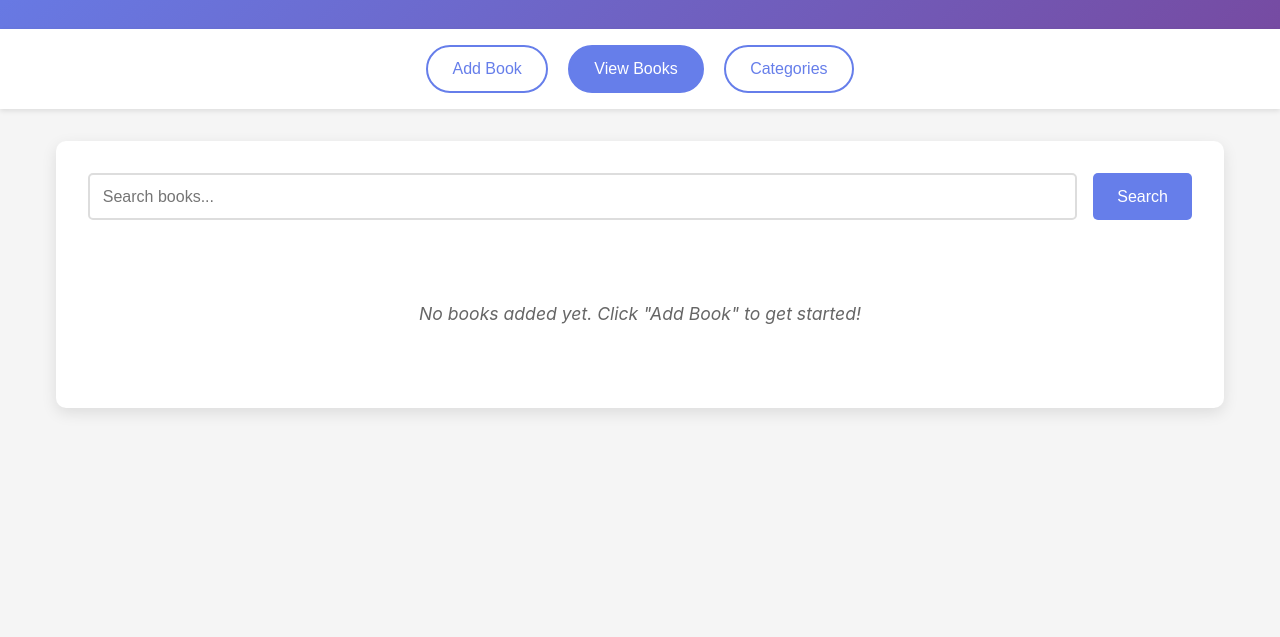
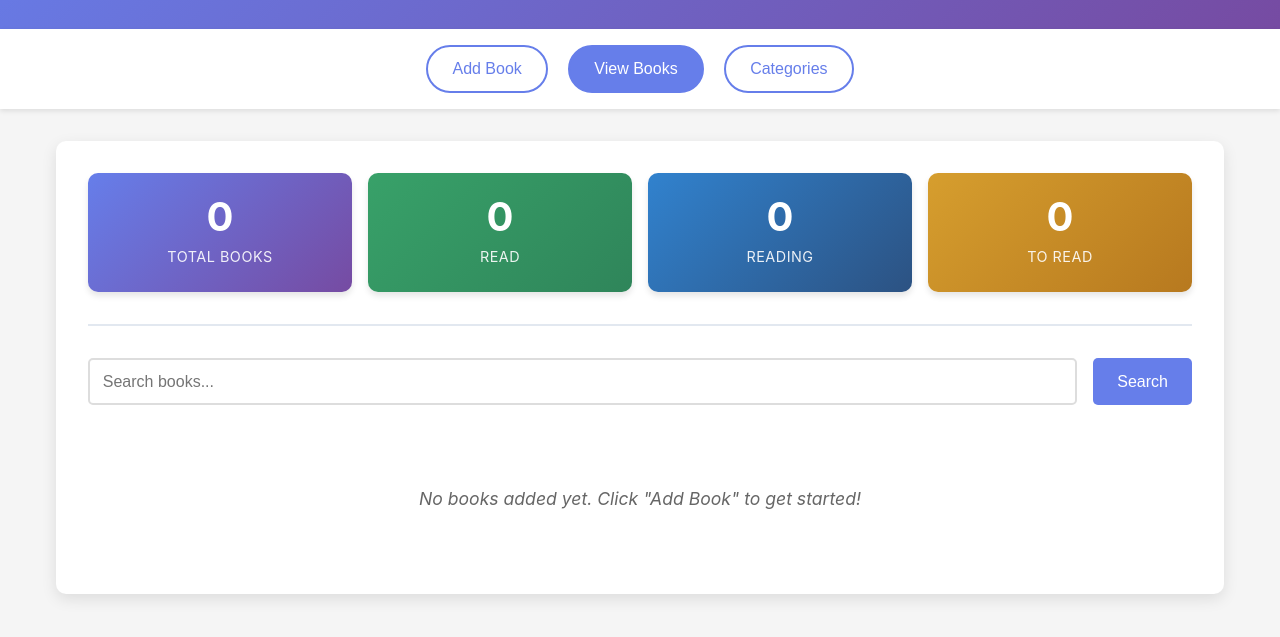
Before and after one commit to KellyDudley/LocalLibrary, a website: page public/index.html in a window 1280 px wide. Shown: the part 135-772 px from the top of the page. Drawn offline with Linux system fonts and the light colour scheme.

Commit message:
Add reading statistics dashboard with visual indicators

```diff
--- a/public/app.js
+++ b/public/app.js
@@ -198,6 +198,11 @@ class LibraryApp {
         const container = document.getElementById('books-container');
         const books = booksToShow || this.books;
 
+        // Update statistics when displaying all books
+        if (!booksToShow) {
+            this.updateStatistics();
+        }
+
         if (books.length === 0) {
             const message = booksToShow ? 'No books found matching your search.' : 'No books added yet. Click "Add Book" to get started!';
             container.innerHTML = `<p class="no-books">${message}</p>`;
@@ -221,6 +226,18 @@ class LibraryApp {
         `).join('');
 
         container.innerHTML = booksHTML;
+    }
+
+    updateStatistics() {
+        const totalBooks = this.books.length;
+        const readBooks = this.books.filter(book => book.status === 'read').length;
+        const readingBooks = this.books.filter(book => book.status === 'reading').length;
+        const unreadBooks = this.books.filter(book => !book.status || book.status === 'unread').length;
+
+        document.getElementById('total-books').textContent = totalBooks;
+        document.getElementById('books-read').textContent = readBooks;
+        document.getElementById('books-reading').textContent = readingBooks;
+        document.getElementById('books-unread').textContent = unreadBooks;
     }
 
     filterBooks(query) {
--- a/public/index.html
+++ b/public/index.html
@@ -20,6 +20,25 @@
 
     <main>
         <section id="book-list" class="section active">
+            <div class="dashboard-stats">
+                <div class="stat-card">
+                    <div class="stat-number" id="total-books">0</div>
+                    <div class="stat-label">Total Books</div>
+                </div>
+                <div class="stat-card">
+                    <div class="stat-number" id="books-read">0</div>
+                    <div class="stat-label">Read</div>
+                </div>
+                <div class="stat-card">
+                    <div class="stat-number" id="books-reading">0</div>
+                    <div class="stat-label">Reading</div>
+                </div>
+                <div class="stat-card">
+                    <div class="stat-number" id="books-unread">0</div>
+                    <div class="stat-label">To Read</div>
+                </div>
+            </div>
+
             <div class="search-container">
                 <input type="text" id="search-input" placeholder="Search books...">
                 <button id="search-btn">Search</button>
--- a/public/styles.css
+++ b/public/styles.css
@@ -76,6 +76,56 @@ main {
 
 .section.active {
     display: block;
+}
+
+/* Dashboard Statistics */
+.dashboard-stats {
+    display: grid;
+    grid-template-columns: repeat(auto-fit, minmax(150px, 1fr));
+    gap: 1rem;
+    margin-bottom: 2rem;
+    padding-bottom: 2rem;
+    border-bottom: 2px solid #e2e8f0;
+}
+
+.stat-card {
+    background: linear-gradient(135deg, #667eea 0%, #764ba2 100%);
+    color: white;
+    padding: 1.5rem;
+    border-radius: 10px;
+    text-align: center;
+    box-shadow: 0 4px 6px rgba(0,0,0,0.1);
+    transition: transform 0.3s ease;
+}
+
+.stat-card:hover {
+    transform: translateY(-2px);
+}
+
+.stat-card:nth-child(2) {
+    background: linear-gradient(135deg, #38a169 0%, #2f855a 100%);
+}
+
+.stat-card:nth-child(3) {
+    background: linear-gradient(135deg, #3182ce 0%, #2c5282 100%);
+}
+
+.stat-card:nth-child(4) {
+    background: linear-gradient(135deg, #d69e2e 0%, #b7791f 100%);
+}
+
+.stat-number {
+    font-size: 2.5rem;
+    font-weight: bold;
+    margin-bottom: 0.5rem;
+    line-height: 1;
+}
+
+.stat-label {
+    font-size: 0.9rem;
+    opacity: 0.9;
+    text-transform: uppercase;
+    letter-spacing: 0.5px;
 }
 
 .search-container {
@@ -475,6 +525,27 @@ form button[type="submit"]:hover {
         padding: 0;
     }
 
+    /* Dashboard stats mobile */
+    .dashboard-stats {
+        grid-template-columns: repeat(2, 1fr);
+        gap: 0.8rem;
+        margin-bottom: 1.5rem;
+        padding-bottom: 1.5rem;
+    }
+
+    .stat-card {
+        padding: 1rem;
+    }
+
+    .stat-number {
+        font-size: 2rem;
+        margin-bottom: 0.3rem;
+    }
+
+    .stat-label {
+        font-size: 0.8rem;
+    }
+
     /* Book cards mobile */
     #books-container {
         grid-template-columns: 1fr;
```
